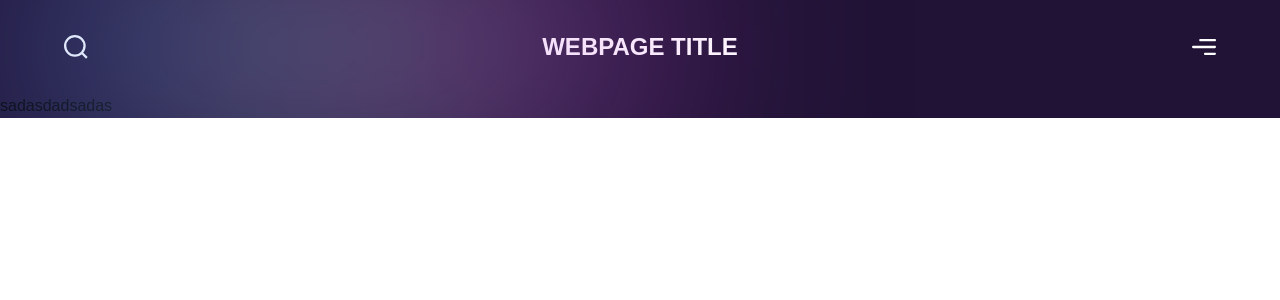
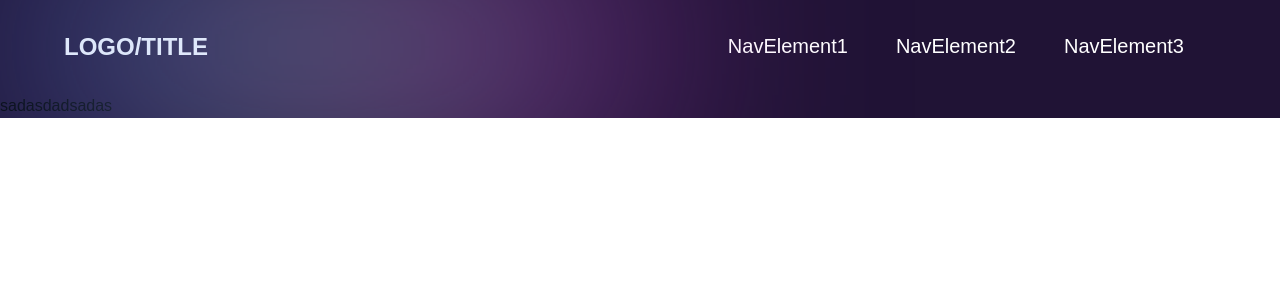
Before and after one commit to ivan-barrios/web-components, a Next.js app: page / in a window 1280 px wide. Shown: the top 300 px of the page. Built offline with nearby package versions, Linux system fonts and the light colour scheme.

Commit message:
Navbar structure generalized

```diff
--- a/components/Navbar.jsx
+++ b/components/Navbar.jsx
@@ -16,20 +16,24 @@ const Navbar = () => (
     {/* The following div is only to show the gradient */}
     <div className="absolute w-[50%] inset-0 gradient-01" />
     <div className="2xl:max-w-[1280px] w-full mx-auto flex justify-between gap-8">
-      <Image
-        src="/search.svg"
-        alt="Search"
-        className="object-contain"
-        width={24}
-        height={24}
-      />
       <h2 className="font-extrabold text-[24px] leading-[30px] text-white">
-        WEBPAGE TITLE
+        LOGO/TITLE
       </h2>
+      <ul className="hidden md:flex gap-12 mr-8 text-xl">
+        <li className="text-white font-medium">
+          <a href="#">NavElement1</a>
+        </li>
+        <li className="text-white font-medium">
+          <a href="#">NavElement2</a>
+        </li>
+        <li className="text-white font-medium">
+          <a href="#">NavElement3</a>
+        </li>
+      </ul>
       <Image
         src="/menu.svg"
         alt="Menu"
-        className="object-contain"
+        className="object-contain md:hidden"
         width={24}
         height={24}
       />
```
